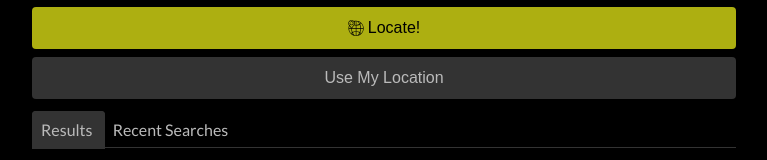
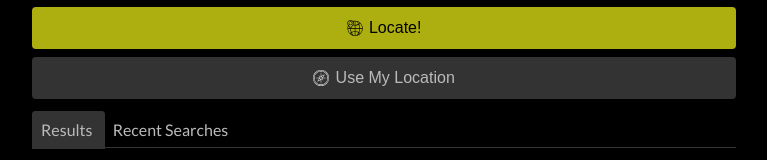
Before and after one commit to MikeAllison/craft-beer-ninja-vuejs, a Vue app: page / in a window 1280 px wide. Shown: the part 120-280 px from the top of the page, without its empty margins (256-1023 px from the left). Built offline with nearby package versions, Linux system fonts and the light colour scheme.

Commit message:
Added compass icon

```diff
--- a/public/index.html
+++ b/public/index.html
@@ -4,7 +4,9 @@
     <meta charset="utf-8" />
     <meta http-equiv="X-UA-Compatible" content="IE=edge" />
     <meta name="viewport" content="width=device-width,initial-scale=1.0" />
-    <link rel="icon" href="<%= BASE_URL %>favicon.png" />
+    <link rel="icon" href="<%= BASE_URL %>ninja.svg" />
+    <link rel="mask-icon" href="<%= BASE_URL %>ninja.svg" />
+    <link rel="apple-touch-icon" href="<%= BASE_URL %>ninja.svg" />
     <title><%= htmlWebpackPlugin.options.title %></title>
   </head>
   <body>
--- a/src/components/SearchForm.vue
+++ b/src/components/SearchForm.vue
@@ -13,6 +13,7 @@
   </form>
   <form @submit.prevent="geoSearch">
     <button class="geo-locate-btn">
+      <img src="../../public/compass.svg">
       Use My Location
     </button>
   </form>
@@ -238,16 +239,19 @@ button {
   text-decoration: none;
   cursor: pointer;
 }
+button > img {
+  width: 1rem;
+  margin-right: 0.4rem;
+}
 button.geo-locate-btn {
   border-color: #2a2a2a;
   background-color: #333;
   color: #bbb;
 }
+button.geo-locate-btn > img {
+  filter: invert(90%);
+}
 button.disabled {
   opacity: 0.7;
 }
-button > img {
-  width: 1rem;
-  margin-right: 0.25rem;
-}
 </style>
```
Also changed, not shown: public/compass.svg (added).
